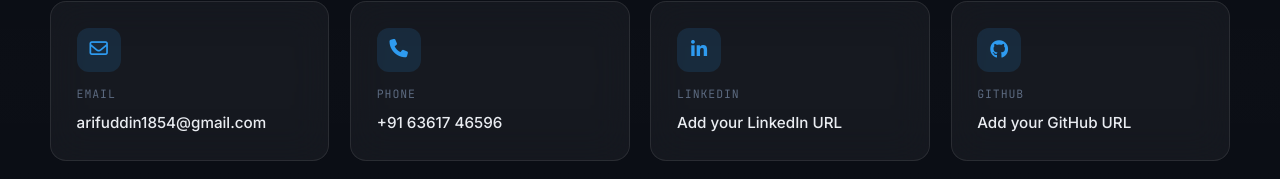
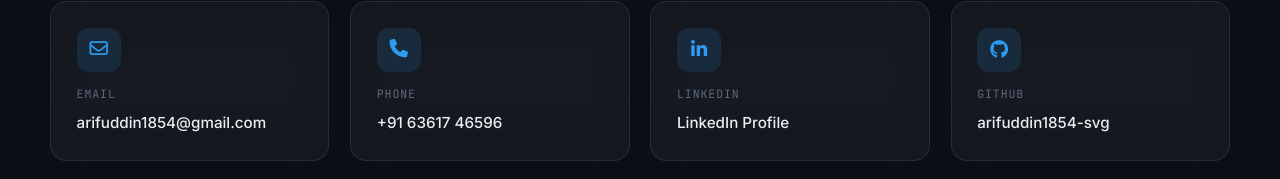
Before and after one commit to arifuddin1854-svg/aws-s3-portfolio-website, a plain HTML site: page index.html in a window 1280 px wide. Shown: the part 5601-5780 px from the top of the page. Drawn offline with Linux system fonts and the light colour scheme.

Commit message:
Update certification data and GitHub/LinkedIn links

```diff
--- a/index.html
+++ b/index.html
@@ -86,8 +86,8 @@
           </div>
 
           <div class="hero__socials">
-            <a href="#" class="social-icon" aria-label="GitHub" title="Add your GitHub URL"><i class="fa-brands fa-github"></i></a>
-            <a href="#" class="social-icon" aria-label="LinkedIn" title="Add your LinkedIn URL"><i class="fa-brands fa-linkedin-in"></i></a>
+            <a href="https://github.com/arifuddin1854-svg" target="_blank" rel="noopener" class="social-icon" aria-label="GitHub" title="GitHub Profile"><i class="fa-brands fa-github"></i></a>
+            <a href="https://linkedin.com" target="_blank" rel="noopener" class="social-icon" aria-label="LinkedIn" title="LinkedIn Profile"><i class="fa-brands fa-linkedin-in"></i></a>
             <a href="mailto:arifuddin1854@gmail.com" class="social-icon" aria-label="Email"><i class="fa-regular fa-envelope"></i></a>
           </div>
         </div>
@@ -266,16 +266,16 @@
             <span class="contact-card__value">+91 63617 46596</span>
           </a>
 
-          <a href="#" target="_blank" rel="noopener" class="contact-card glass" title="Add your LinkedIn URL">
+          <a href="https://linkedin.com" target="_blank" rel="noopener" class="contact-card glass" title="LinkedIn Profile">
             <div class="contact-card__icon"><i class="fa-brands fa-linkedin-in"></i></div>
             <span class="contact-card__label">LinkedIn</span>
-            <span class="contact-card__value">Add your LinkedIn URL</span>
+            <span class="contact-card__value">LinkedIn Profile</span>
           </a>
 
-          <a href="#" target="_blank" rel="noopener" class="contact-card glass" title="Add your GitHub URL">
+          <a href="https://github.com/arifuddin1854-svg" target="_blank" rel="noopener" class="contact-card glass" title="GitHub Profile">
             <div class="contact-card__icon"><i class="fa-brands fa-github"></i></div>
             <span class="contact-card__label">GitHub</span>
-            <span class="contact-card__value">Add your GitHub URL</span>
+            <span class="contact-card__value">arifuddin1854-svg</span>
           </a>
 
           <div class="contact-card glass contact-card--static">
@@ -293,8 +293,8 @@
     <div class="footer__inner">
       <p>&copy; 2026 Syed Abdus Sabur | Built with HTML, CSS &amp; JavaScript</p>
       <div class="footer__socials">
-        <a href="#" aria-label="GitHub" title="Add your GitHub URL"><i class="fa-brands fa-github"></i></a>
-        <a href="#" aria-label="LinkedIn" title="Add your LinkedIn URL"><i class="fa-brands fa-linkedin-in"></i></a>
+        <a href="https://github.com/arifuddin1854-svg" target="_blank" rel="noopener" aria-label="GitHub" title="GitHub Profile"><i class="fa-brands fa-github"></i></a>
+        <a href="https://linkedin.com" target="_blank" rel="noopener" aria-label="LinkedIn" title="LinkedIn Profile"><i class="fa-brands fa-linkedin-in"></i></a>
         <a href="mailto:arifuddin1854@gmail.com" aria-label="Email"><i class="fa-regular fa-envelope"></i></a>
       </div>
     </div>
--- a/script.js
+++ b/script.js
@@ -256,7 +256,7 @@ function renderProjects() {
       stack: ["Arduino UNO", "HC-SR04 Ultrasonic Sensor", "Servo Motor", "C++", "Embedded Systems"],
       links: [
         { label: "Research Paper", icon: "fa-solid fa-file-lines", href: "#", placeholder: true },
-        { label: "GitHub Repo", icon: "fa-brands fa-github", href: "#", placeholder: true },
+        { label: "GitHub Repo", icon: "fa-brands fa-github", href: "https://github.com/arifuddin1854-svg/aws-s3-portfolio-website", placeholder: false },
       ],
     },
   ];
@@ -348,7 +348,7 @@ function renderCertifications() {
     },
     {
       name: "HTML & CSS Certification",
-      issuer: "Certifying Body Not Specified",
+      issuer: "Frontend Web Development",
       status: "Completed",
       icon: "fa-brands fa-html5",
     },
```
